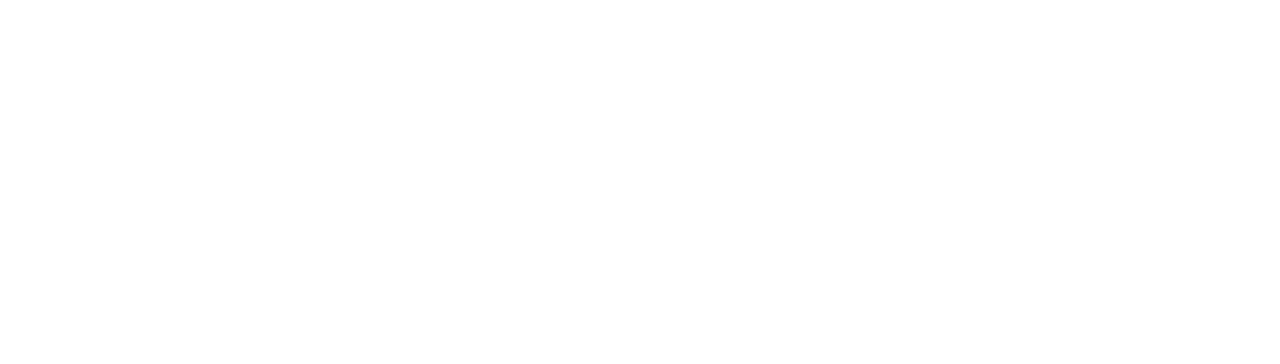
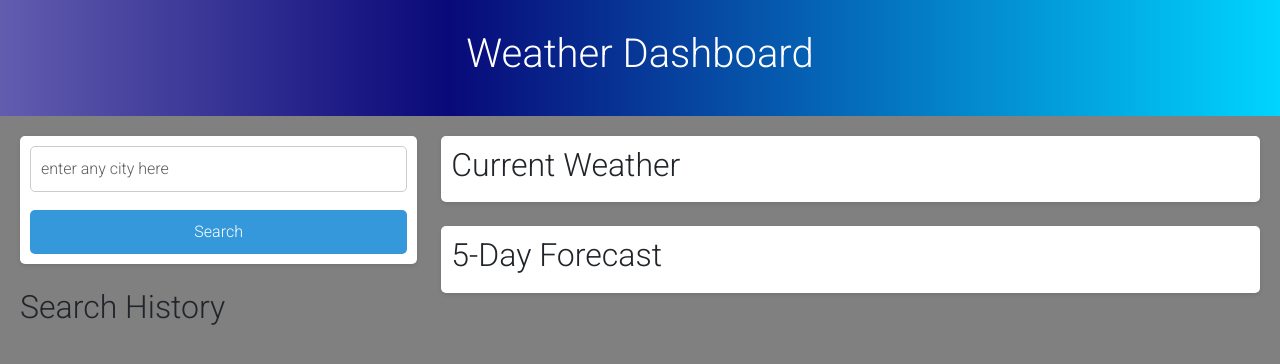
Before and after one commit to ScottGCode/DynamicWeatherDashboard, a plain HTML site: page index.html in a window 1280 px wide. Drawn offline with nearby package versions, Linux system fonts and the light colour scheme; no server answers.

Commit message:
added bootstrap layout and styling

```diff
--- a/assets/script.js
+++ b/assets/script.js
@@ -0,0 +1,15 @@
+var apiKey = "fabb2fdea9e337183e448943fab19d82";
+
+var city;
+
+var queryURL = "https://api.openweathermap.org/data/2.5/weather?q=chicago&appid=fabb2fdea9e337183e448943fab19d82"
+fetch(queryURL);
+console.log(queryURL);
+
+var searchBtn = document.getElementById("searchBtn");
+    searchBtn.addEventListener("click", function(event){
+        document.getElementById("searchHistory").innerHTML += (event);
+        this.appendChild(li);
+        console.log(event);
+
+    });
--- a/assets/styles.css
+++ b/assets/styles.css
@@ -0,0 +1,83 @@
+/* Apply styles to the body and container */
+body {
+    font-family: 'Roboto', sans-serif;
+    background-color: gray;
+    margin: 0;
+    padding: 0;
+}
+
+.container-fluid {
+    padding: 20px;
+}
+
+header {
+    text-align: center;
+    background: rgb(98,93,175);
+    background: linear-gradient(90deg, rgba(98,93,175,1) 0%, rgba(9,9,121,1) 35%, rgba(0,212,255,1) 100%);
+    color: #fff;
+    padding: 30px;
+    margin-bottom: 0;
+}
+
+.search {
+    background-color: #fff;
+    padding: 10px;
+    border-radius: 5px;
+    box-shadow: 0 2px 4px rgba(0, 0, 0, 0.1);
+}
+
+#cityInput {
+    width: 100%;
+    padding: 10px;
+    border: 1px solid #ccc;
+    border-radius: 5px;
+    margin-bottom: 10px;
+}
+
+#searchButton {
+    width: 100%;
+    padding: 10px;
+    background-color: #3498db;
+    color: #fff;
+    border: none;
+    border-radius: 5px;
+    cursor: pointer;
+}
+
+/* Weather info and forecast styling */
+.weather-info, .forecast {
+    background-color: #fff;
+    padding: 10px;
+    border-radius: 5px;
+    box-shadow: 0 2px 4px rgba(0, 0, 0, 0.1);
+    margin-bottom: 20px;
+}
+
+/* List styling */
+ul {
+    list-style: none;
+    padding: 0;
+}
+
+li {
+    padding: 5px 0;
+}
+
+/* Forecast item styling */
+.forecast-item {
+    padding: 10px;
+    border: 1px solid #ccc;
+    border-radius: 5px;
+    margin: 5px 0;
+}
+
+/* Responsive layout for mobile devices */
+@media (max-width: 768px) {
+    .search {
+        margin-bottom: 10px;
+    }
+
+    .weather-info, .forecast {
+        margin-bottom: 10px;
+    }
+}
--- a/index.html
+++ b/index.html
@@ -1,11 +1,54 @@
 <!DOCTYPE html>
 <html lang="en">
-<head>
-    <meta charset="UTF-8">
-    <meta name="viewport" content="width=device-width, initial-scale=1.0">
+  <head>
+    <meta charset="UTF-8" />
+    <meta name="viewport" content="width=device-width, initial-scale=1.0" />
+    <link
+      href="https://cdn.jsdelivr.net/npm/bootstrap@5.3.2/dist/css/bootstrap.min.css"
+      rel="stylesheet"
+      integrity="sha384-T3c6CoIi6uLrA9TneNEoa7RxnatzjcDSCmG1MXxSR1GAsXEV/Dwwykc2MPK8M2HN"
+      crossorigin="anonymous"
+    />
+    <link
+      href="https://fonts.googleapis.com/css2?family=Roboto:wght@300&display=swap"
+      rel="stylesheet"
+    />
+    <link rel="stylesheet" type="text/css" href="assets/styles.css" />
     <title>Dynamic Weather Dashboard</title>
-</head>
-<body>
+  </head>
+  <body>
+    <header>
+      <h1>Weather Dashboard</h1>
+    </header>
+    <div class="container-fluid">
+      <div class="row">
+        <div class="col-md-4">
+          <div class="search">
+            <input type="text" id="cityInput" class="form-control" placeholder="enter any city here"/>
+            <button id="searchButton" class="btn btn-outline-primary mt-2">Search</button>
+          </div>
+          <div class="search-history mt-4">
+            <h2>Search History</h2>
+            <ul id="historyList" class="list-group"></ul>
+          </div>
+        </div>
+        <div class="col-md-8">
+          <main>
+            <div class="weather-info">
+              <h2>Current Weather</h2>
+              <div id="weatherResult"></div>
+            </div>
+            <div class="forecast mt-4">
+              <h2>5-Day Forecast</h2>
+              <div id="forecastResult"></div>
+            </div>
+          </main>
+        </div>
+      </div>
+    </div>
 
-</body>
+    <script src="https://code.jquery.com/jquery-3.7.1.js"></script>
+    <script src="https://cdn.jsdelivr.net/npm/bootstrap@5.3.2/dist/js/bootstrap.bundle.min.js"></script>
+    <script src="assets/script.js"></script>
+  </body>
 </html>
```
